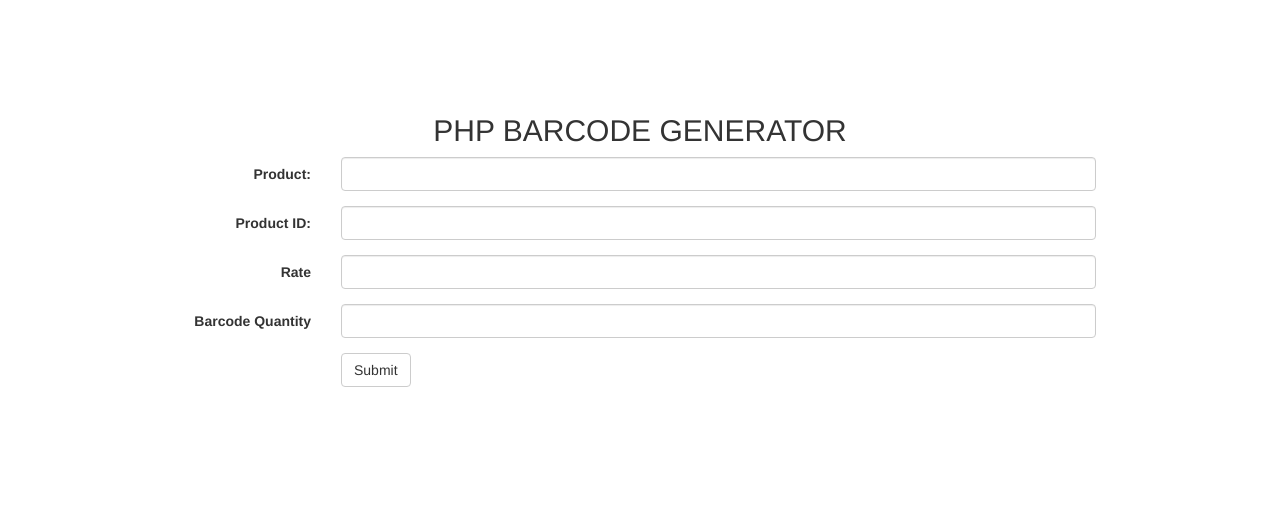
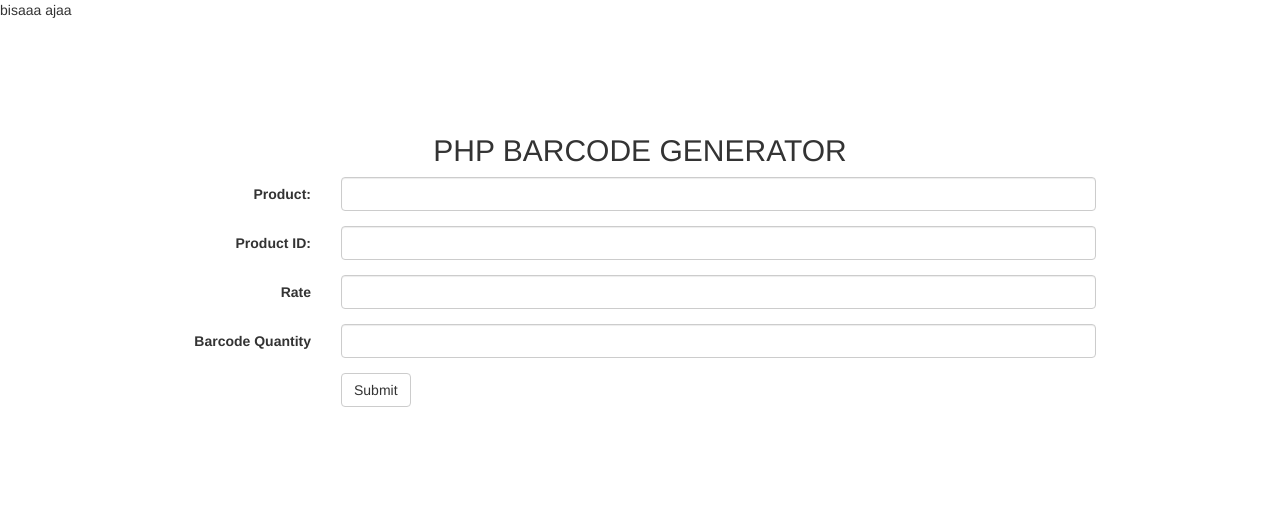
Before and after one commit to mkzeen/belajar, a PHP site: page / in a window 1280 px wide. Shown: the top 520 px of the page. Run offline with PHP 8.4, Linux system fonts and the light colour scheme.

Commit message:
ada update nih bos

```diff
--- a/index.php
+++ b/index.php
@@ -9,7 +9,7 @@
   <script src="https://maxcdn.bootstrapcdn.com/bootstrap/3.3.7/js/bootstrap.min.js"></script>
 </head>
 <body>
-
+bisaaa ajaa
 <div class="container">
   <div style="margin: 10%;">
   	<h2 class="text-center">PHP BARCODE GENERATOR</h2>
```
